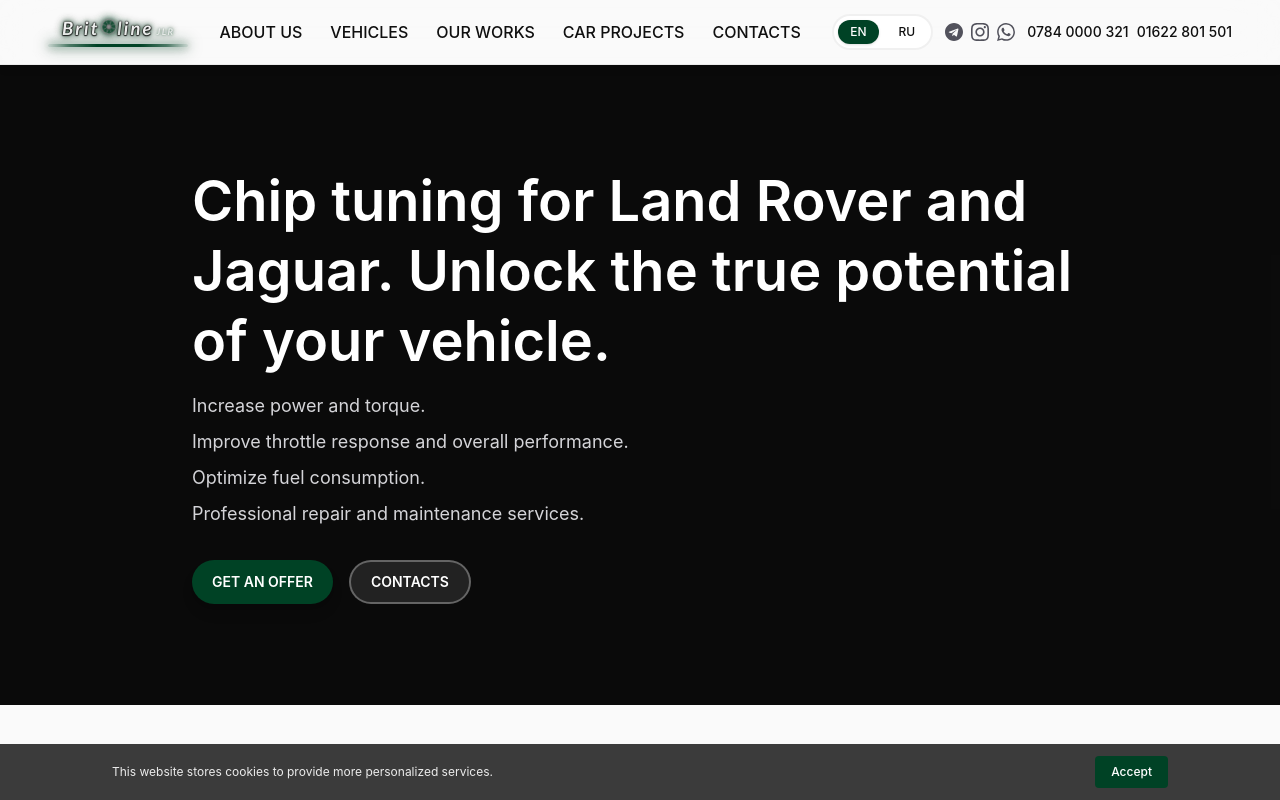
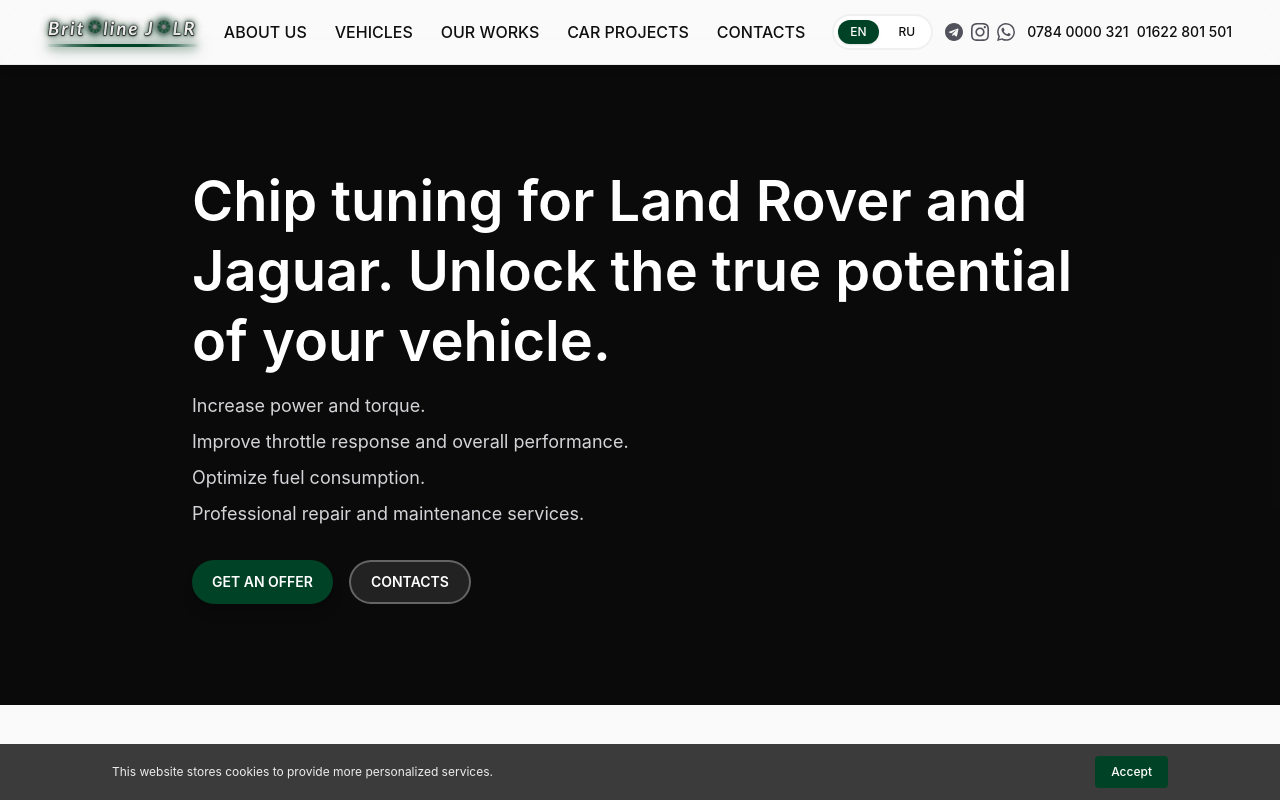
Before and after one commit to Leskort/jaguar, a Next.js app: page / in a window 1280 px wide. Shown: the top 800 px of the page. Built offline with nearby package versions, Linux system fonts and the light colour scheme.

Commit message:
macpoloska22w

```diff
--- a/src/app/globals.css
+++ b/src/app/globals.css
@@ -215,21 +215,29 @@
 }
 
 .jlr-text {
-  font-size: 0.5em;
+  font-size: 1em;
   margin-left: 0.3em;
   align-self: baseline;
-  line-height: 1;
+  line-height: 1.2;
   vertical-align: baseline;
   opacity: 0.98;
-  letter-spacing: 0.15em;
+  letter-spacing: 0.12em;
   font-weight: bold;
   text-shadow:
     0 0 2px rgba(0, 66, 37, 0.4),
     0 0 4px rgba(0, 66, 37, 0.3);
   transition: all 0.6s cubic-bezier(0.4, 0, 0.2, 1);
-  /* Выравнивание на уровне с колесом */
+  /* Выравнивание на уровне с основным текстом */
   position: relative;
   top: 0;
+  display: inline-flex;
+  align-items: baseline;
+}
+
+/* Маленькое колесо в JLR - размер как у букв JLR */
+.wheel-small {
+  width: 0.85em !important;
+  height: 0.85em !important;
 }
 
 .logo-container:hover {
@@ -261,6 +269,15 @@
     0 0 6px rgba(0, 66, 37, 0.4);
 }
 
+/* Обертка для логотипа и линии */
+.logo-wrapper {
+  position: relative;
+}
+
+.logo-stripe {
+  min-width: 100%;
+}
+
 /* Для светлой темы */
 @media (prefers-color-scheme: light) {
   .logo-container {
@@ -279,7 +296,38 @@
       0 0 15px rgba(0, 66, 37, 0.15);
   }
 
+  /* Черная обводка для JLR на белом фоне - такая же как у основного текста */
+  .jlr-text {
+    color: #ffffff;
+    -webkit-text-fill-color: #ffffff;
+    text-shadow:
+      -0.5px -0.5px 1px rgba(0, 0, 0, 0.7),
+      0.5px -0.5px 1px rgba(0, 0, 0, 0.7),
+      -0.5px 0.5px 1px rgba(0, 0, 0, 0.7),
+      0.5px 0.5px 1px rgba(0, 0, 0, 0.7),
+      0 0 1.5px rgba(0, 0, 0, 0.8),
+      0 0 2px rgba(0, 66, 37, 0.4),
+      0 0 4px rgba(0, 66, 37, 0.35),
+      0 0 6px rgba(0, 66, 37, 0.3),
+      0 0 10px rgba(0, 66, 37, 0.25),
+      0 0 15px rgba(0, 66, 37, 0.15);
+  }
+
   .logo-container:hover {
+    text-shadow:
+      -0.5px -0.5px 1px rgba(0, 0, 0, 0.8),
+      0.5px -0.5px 1px rgba(0, 0, 0, 0.8),
+      -0.5px 0.5px 1px rgba(0, 0, 0, 0.8),
+      0.5px 0.5px 1px rgba(0, 0, 0, 0.8),
+      0 0 2px rgba(0, 0, 0, 0.9),
+      0 0 3px rgba(0, 66, 37, 0.6),
+      0 0 6px rgba(0, 66, 37, 0.5),
+      0 0 9px rgba(0, 66, 37, 0.4),
+      0 0 14px rgba(0, 66, 37, 0.3),
+      0 0 20px rgba(0, 66, 37, 0.2);
+  }
+
+  .logo-container:hover .jlr-text {
     text-shadow:
       -0.5px -0.5px 1px rgba(0, 0, 0, 0.8),
       0.5px -0.5px 1px rgba(0, 0, 0, 0.8),
--- a/src/app/layout.tsx
+++ b/src/app/layout.tsx
@@ -67,16 +67,14 @@
         <LanguageProvider>
           <header className="sticky top-0 z-50 glass">
             <nav className="container-padded mx-auto flex h-14 sm:h-16 items-center justify-between px-3 sm:px-4 md:px-6 lg:px-8">
-              <div className="shrink-0 flex flex-col items-center">
+              <div className="shrink-0 flex flex-col items-center logo-wrapper">
                 <Logo />
-                {/* Зеленая декоративная полоска с свечением */}
+                {/* Зеленая декоративная полоска с свечением - адаптирована под ширину логотипа */}
                 <div
-                  className="mt-1 mx-auto flex-shrink-0"
+                  className="mt-1 mx-auto flex-shrink-0 logo-stripe"
                   style={{
-                    width: 'clamp(80px, 20vw, 140px)',
+                    width: '100%',
                     height: 'clamp(2px, 0.6vw, 3px)',
-                    maxWidth: '140px',
-                    minWidth: '80px',
                     background: 'linear-gradient(to right, rgba(0, 66, 37, 0.2) 0%, rgba(0, 66, 37, 0.7) 15%, #004225 35%, #004225 65%, rgba(0, 66, 37, 0.7) 85%, rgba(0, 66, 37, 0.2) 100%)',
                     borderRadius: '2px',
                     boxShadow: '0 0 15px rgba(0, 66, 37, 0.9), 0 0 8px rgba(0, 66, 37, 0.5)',
--- a/src/components/Logo.tsx
+++ b/src/components/Logo.tsx
@@ -1,13 +1,11 @@
 "use client";
 import Link from "next/link";
 
-export default function Logo() {
+// Компонент колеса для переиспользования
+function WheelIcon({ className = "" }: { className?: string }) {
   return (
-    <Link href="/" className="logo-container">
-      <span className="logo-text">
-        Brit<span className="wheel-wrapper">
     <svg
-            className="wheel"
+      className={className}
       width="1em"
       height="1em"
       viewBox="0 0 50 50"
@@ -58,9 +56,22 @@
         className="wheel-center"
       />
     </svg>
+  );
+}
+
+export default function Logo() {
+  return (
+    <Link href="/" className="logo-container">
+      <span className="logo-text">
+        Brit<span className="wheel-wrapper">
+          <WheelIcon className="wheel" />
         </span>line
       </span>
-      <span className="jlr-text">JLR</span>
+      <span className="jlr-text">
+        J<span className="wheel-wrapper">
+          <WheelIcon className="wheel wheel-small" />
+        </span>LR
+      </span>
     </Link>
   );
 }
```
Lines whose indentation alone changed are shown as unchanged.
